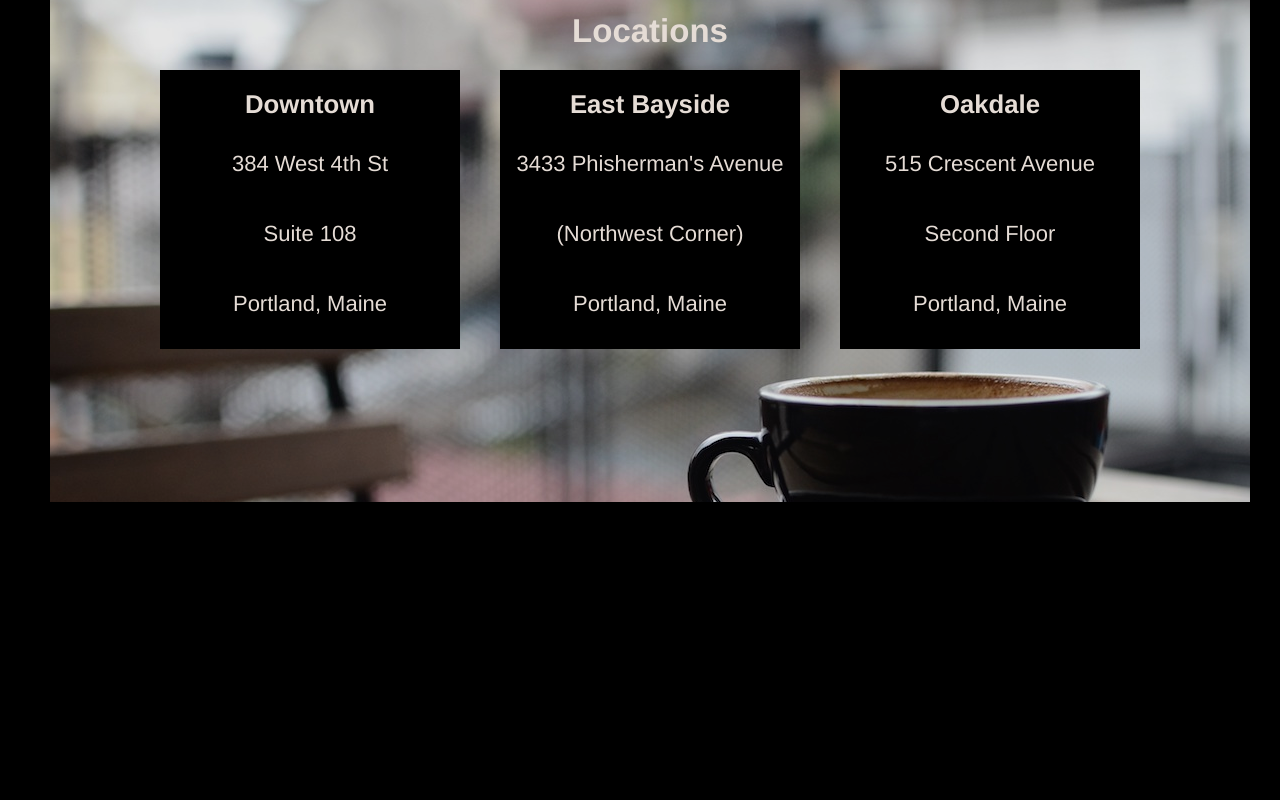
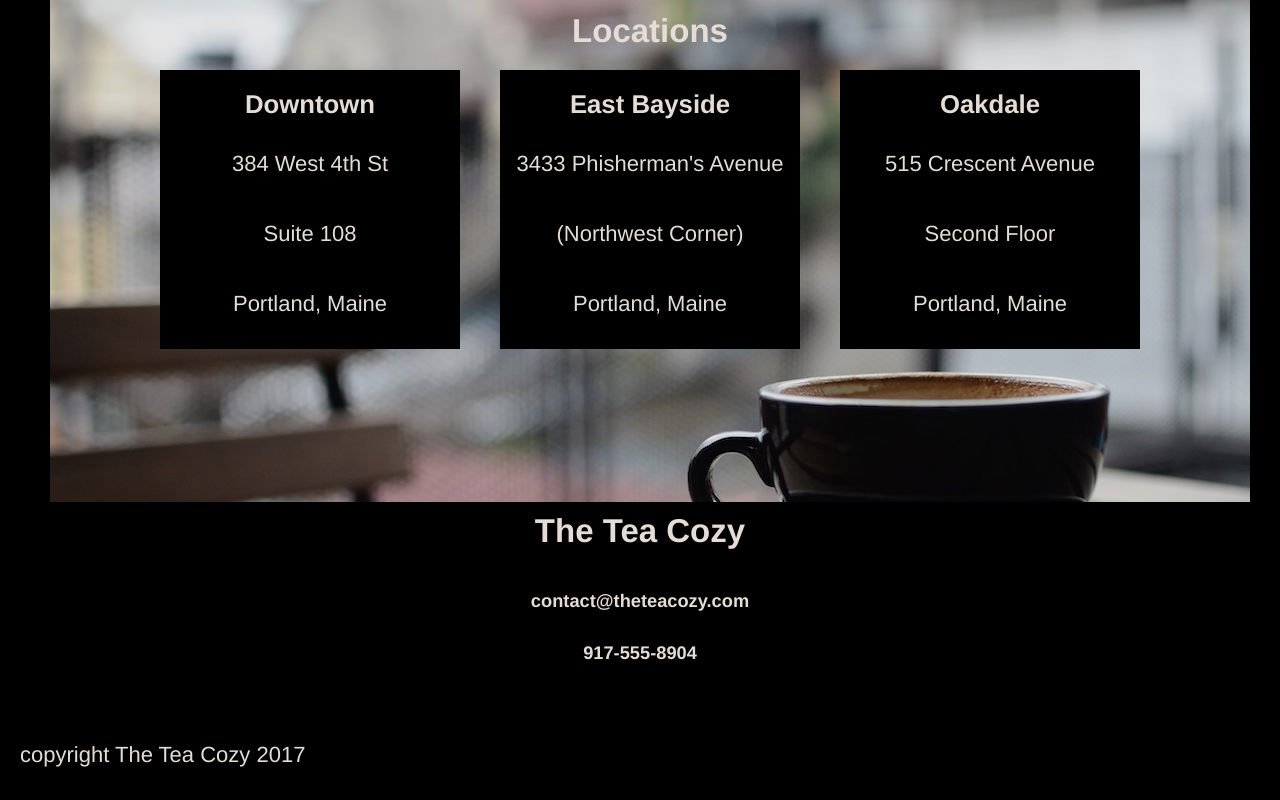
Before and after one commit to bpmaiden/teacozy, a plain HTML site: page index.html in a window 1280 px wide. Shown: the part 1611-2411 px from the top of the page. Before the commit the page ends 2113 px from the top, so only its background shows below. Drawn offline with Linux system fonts and the light colour scheme.

Commit message:
Add contact section and footer.

```diff
--- a/index.html
+++ b/index.html
@@ -71,8 +71,13 @@
         </div>
       </section>
     </main>
+    <section id="contact">
+      <h2>The Tea Cozy</h2>
+      <h5>contact@theteacozy.com</h5>
+      <h5>917-555-8904</h5>
+    </section>
     <footer>
-
+      <p>copyright The Tea Cozy 2017</p>
     </footer>
   </body>
 </html>
--- a/styles.css
+++ b/styles.css
@@ -120,6 +120,11 @@ main {
   margin: 10px 0;
 }
 
+#contact h2 {
+  margin: 10px 0 40px 0;
+}
+
 footer {
-
+  padding: 25px 20px 10px 20px;
+  text-align: left;
 }
```
Also changed, not shown: 2 other files.
